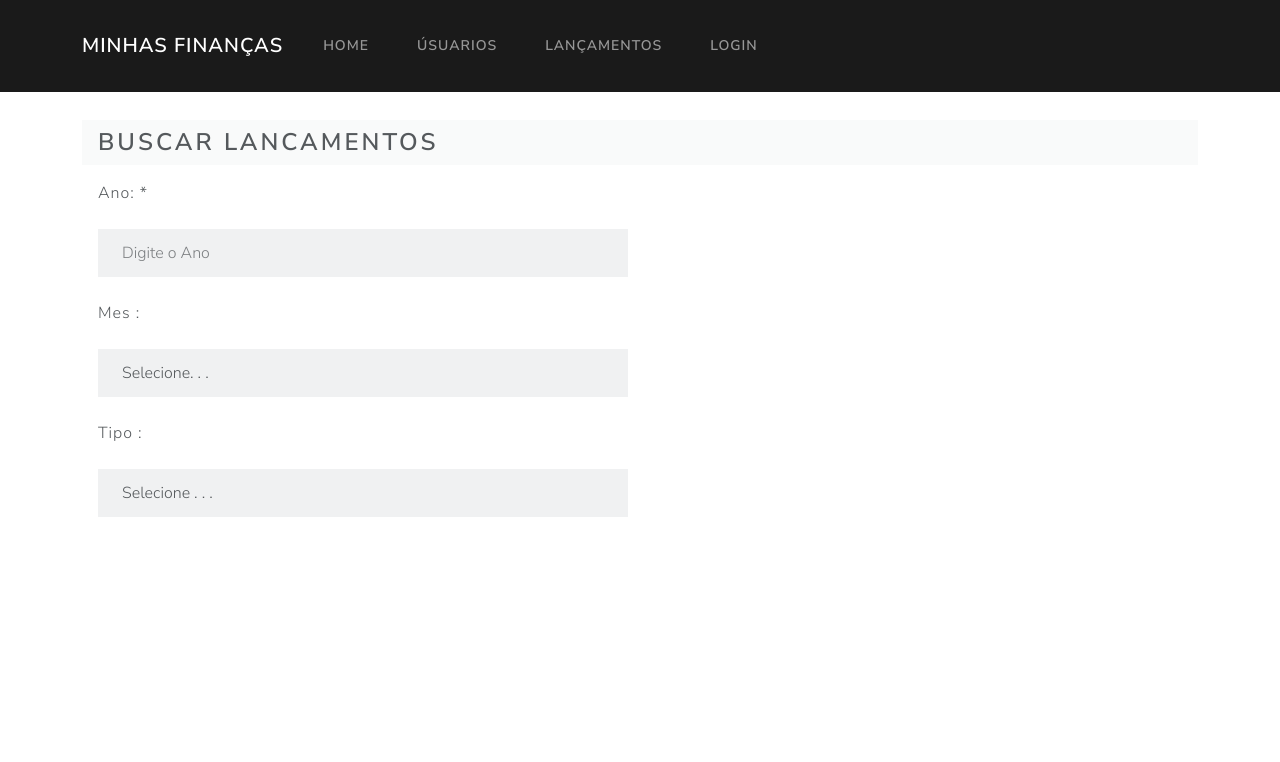
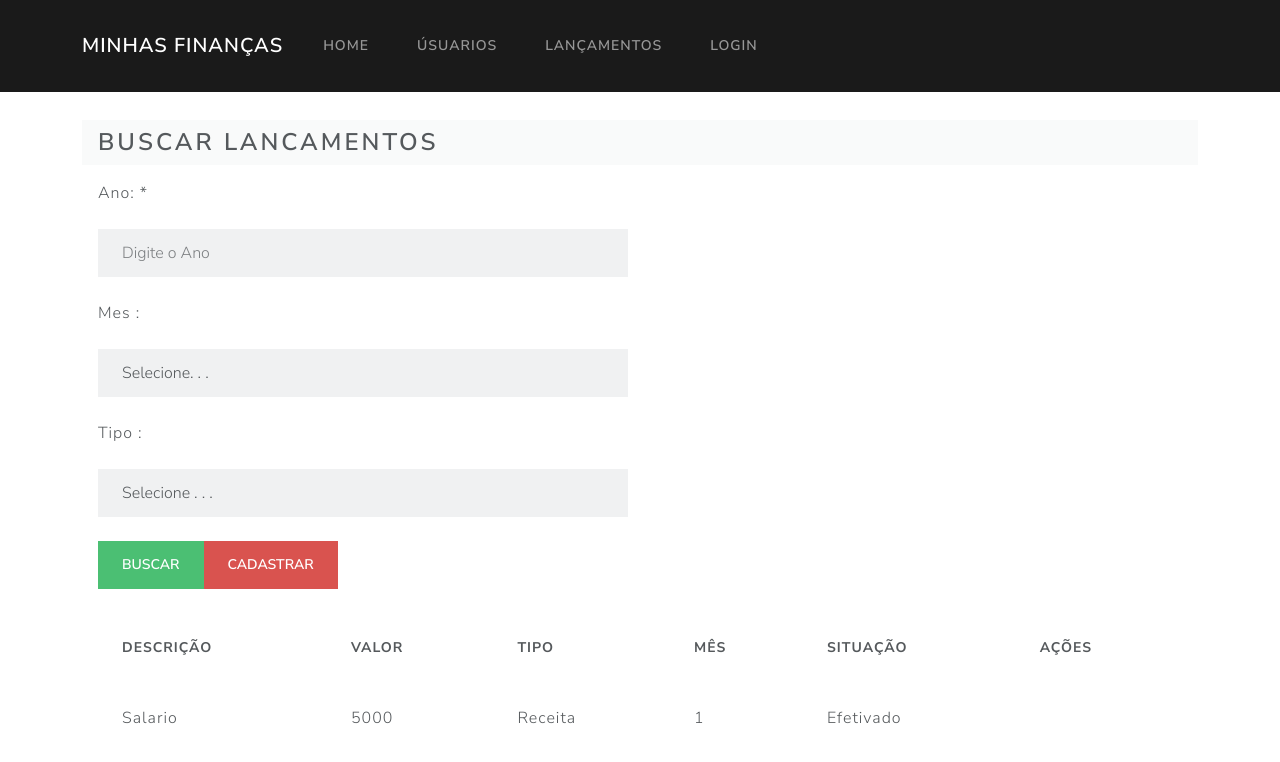
Before and after one commit to victorneves99/MinhasFinancas, a React (Create React App) app in the folder minhas-financas-app/: page /#/consulta-lancamentos in a window 1280 px wide. Shown: the top 762 px of the page. Built offline with nearby package versions, Linux system fonts and the light colour scheme.

Commit message:
implementandoo serviço da API de lançamentos

```diff
--- a/minhas-financas-app/src/main/rotas.js
+++ b/minhas-financas-app/src/main/rotas.js
@@ -1,7 +1,7 @@
 import React from "react";
 import { Route, Switch, HashRouter } from "react-router-dom";
 import CadastroUsuario from "../views/CadastroUsuario";
-import Consulta_Lancamentos from "../views/Consulta_Lancamentos";
+import Consulta_Lancamentos from "../views/lancamentos/Consulta_Lancamentos";
 import Home from "../views/Home";
 import Login from "../views/Login";
 
--- a/minhas-financas-app/src/views/Consulta_Lancamentos.js
+++ b/minhas-financas-app/src/views/lancamentos/Consulta_Lancamentos.js
@@ -1,9 +1,9 @@
 import React, { Component } from "react";
 import { withRouter } from "react-router-dom";
-import Card from "../components/Card";
-import FormGroup from "../components/Form-Group";
-import SelectMenu from "../components/SelectMenu";
-
+import Card from "../../components/Card";
+import FormGroup from "../../components/Form-Group";
+import SelectMenu from "../../components/SelectMenu";
+import LancamentosLabel from "./LancamentosLabel";
 class Consulta_Lancamentos extends Component {
   render() {
     const meses = [
@@ -67,6 +67,8 @@
       { label: "Receita", value: "RECEITA" },
     ];
 
+    const lancamentos = [{ id: 1, descricao: "Salario", valor: 5000, mes: 1, tipo: "Receita", status: "Efetivado" }];
+
     return (
       <div>
         <Card title="Buscar Lancamentos">
@@ -96,6 +98,21 @@
                   <br />
                   <SelectMenu lista={tipos} className="form-control" />
                 </FormGroup>
+                <br />
+                <button type="button" className="btn btn-success">
+                  Buscar
+                </button>
+                <button type="button" className="btn btn-danger">
+                  Cadastrar
+                </button>
+              </div>
+            </div>
+          </div>
+          <div className="row">
+            <div className="col-md-12">
+              <br />
+              <div className="bs-component">
+                <LancamentosLabel lancamentos={lancamentos} />
               </div>
             </div>
           </div>
--- /dev/null
+++ b/minhas-financas-app/src/views/lancamentos/LancamentosLabel.js
@@ -0,0 +1,31 @@
+/* eslint-disable import/no-anonymous-default-export */
+export default (props) => {
+  const rows = props.lancamentos.map((lancamento) => {
+    return (
+      <tr key={lancamento.id}>
+        <td>{lancamento.descricao}</td>
+        <td>{lancamento.valor}</td>
+        <td>{lancamento.tipo}</td>
+        <td>{lancamento.mes}</td>
+        <td>{lancamento.status}</td>
+        <td></td>
+      </tr>
+    );
+  });
+
+  return (
+    <table className="table table-hover">
+      <thead>
+        <tr>
+          <th scope="col">Descrição</th>
+          <th scope="col">Valor</th>
+          <th scope="col">Tipo</th>
+          <th scope="col">Mês</th>
+          <th scope="col">Situação</th>
+          <th scope="col">Ações</th>
+        </tr>
+      </thead>
+      <tbody>{rows}</tbody>
+    </table>
+  );
+};
```
